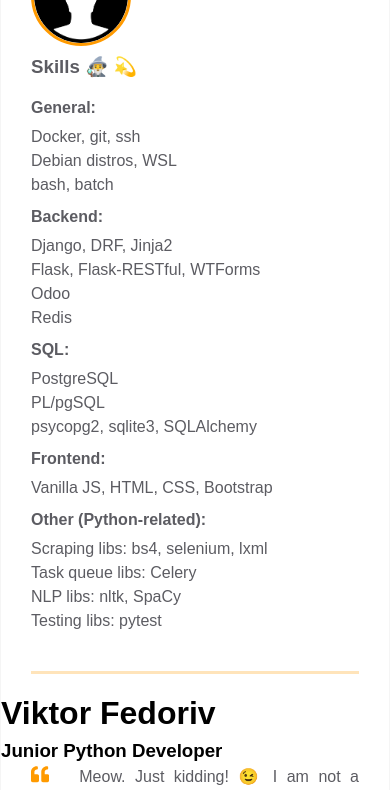
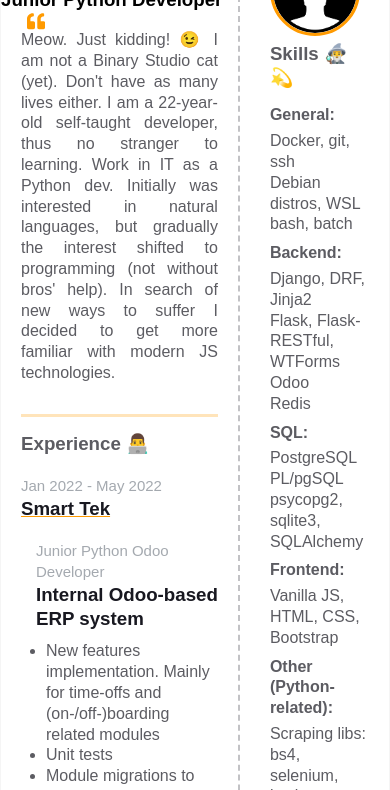
Before and after one commit to Xpshnik/homepage, a plain HTML site: page index.html in a window 390 px wide. Shown: the part 135-925 px from the top of the page. Drawn offline with Linux system fonts and the light colour scheme.

Commit message:
New grid styles defined along with some crud media tinkering for minimal responsiveness

```diff
--- a/index.html
+++ b/index.html
@@ -8,9 +8,9 @@
   </head>
   <body>
     <main>
-        <div class="resume">
+        <div class="resume wrapper">
           <div class="container">
-            <div>
+            <div class="box2">
 
               <div>
                 <img id="toggle_avatar" class="contact-info__avatar" src="assets/avatar_hidden.jpg" alt="Avatar">
@@ -35,7 +35,7 @@
             </div>
           </div>
 
-          <div>
+          <div class="box1">
 
             <h1 class="intro__header">Viktor Fedoriv</h1>
             <h3 class="intro__sub-header">Junior Python Developer</h3>
@@ -179,6 +179,9 @@
                 </div>
             </div>
           </div>
+
+          <footer class="footer"></footer>
+
         </div>
     </main>
   </body>
--- a/styles.css
+++ b/styles.css
@@ -16,6 +16,32 @@ body {
     --icon-color: #6a737d;
     --border-color: #ff9a0045;
     --text-decoration-color: #ff9a00;
+}
+
+.wrapper {
+    display: grid;
+    /* grid-template-columns: minmax(0.5fr, 2fr) 1fr; */
+    grid-template-columns: repeat(auto-fit, minmax(100px, 2fr)) repeat(auto-fit, minmax(150px, 1fr));/* repeat(auto-fit, minmax(100px, 2fr)); */
+    grid-auto-rows: repeat(auto-fit, minmax(100px, 1fr));
+}
+
+.box1 {
+    grid-column: 1;
+    grid-row: 1;
+    border-right: 2.5px dashed #c2c2c5;;
+}
+
+.box2 {
+    grid-column: 2;
+    grid-row: 1;
+    padding-left: 20px;
+}
+
+footer {
+    grid-column: 1 / 3;
+    background-color: var(--text-decoration-color);
+    margin-top: 128px;
+    height: 28px;
 }
 
 .container {
@@ -40,7 +66,7 @@ body {
     margin: 50px auto;
     border: 1px solid #f5f5f5;
     box-shadow: 1px 1px 7px 7px #f5f5f5;
-    padding: 30px 0 0 0;
+    padding-top: 30px;
     max-width: 900px;
 }
 
@@ -50,9 +76,7 @@ body {
     margin-bottom: 15px;
 }
 
-@media screen and (max-width: 576px) {
-
-    .main-info,
+    /* .main-info, */
     /* .contact_info_container {
         flex-direction: column;
     }
@@ -61,14 +85,14 @@ body {
         align-items: center;
     } */
 
-    .contact-info__block:not(:last-child) {
+    /* .contact-info__block:not(:last-child) {
         margin-bottom: 20px;
     }
 
     .experiences {
         margin-right: 0;
-    }
-}
+    } */
+/* } */
 
 /* contact info styles */
 
@@ -138,7 +162,7 @@ body {
 /* intro and skills styles */
 
 .intro {
-    display: flex;
+    /* display: flex; */
     justify-content: start;
 }
 
@@ -178,14 +202,14 @@ body {
 
 .skills__text {
     color: var(--secondary-text-color);
-    text-align: justify;
+    text-align: left;
     margin-bottom: 8px;
 }
 
 /* experience and additional info styles */
 
 .experiences {
-    flex: 1 1 60%;
+    /* flex: 1 1 60%; */
     margin-right: 50px;
 }
 
@@ -233,9 +257,9 @@ body {
     padding-left: 20px;
 }
 
-.additional-info {
+/* .additional-info {
     flex: 1 1 40%;
-}
+} */
 
 .additional-info__education {
     margin-bottom: 20px;
@@ -277,3 +301,74 @@ body {
 .additional-info__languages-item {
     color: var(--secondary-text-color);
 }
+
+@media screen and (max-width: 375px) {
+
+    .contact-info__avatar {
+        width: 50px;
+        height: 50px;
+    }
+
+    .container {
+        padding: 0 5px;
+    }
+}
+
+@media screen and (max-width: 400px) {
+
+    .contact-info__avatar {
+        width: 65px;
+        height: 65px;
+    }
+
+    .container {
+        padding: 0 10px;
+    }
+
+    .experiences {
+        margin-right: 0px;
+    }
+
+    .experiences__company-project-responsibilities {
+        padding-left: 10px;
+    }
+
+    .box2 {
+        padding-left: 10px;
+    }
+
+    .intro__icon-wrapper {
+        margin-right: 15px;
+    }
+
+}
+
+@media screen and (max-width: 450px) {
+
+    .contact-info__avatar {
+        width: 80px;
+        height: 80px;
+    }
+
+    body {
+        line-height: 1.3;
+    }
+
+    .container {
+        margin: 0;
+        padding: 0 15px;
+    }
+}
+
+@media screen and (max-width: 500px) {
+
+    .contact-info__avatar {
+        width: 90px;
+        height: 90px;
+    }
+
+    .container {
+        margin: 0;
+        padding: 0 20px;
+    }
+}
```
